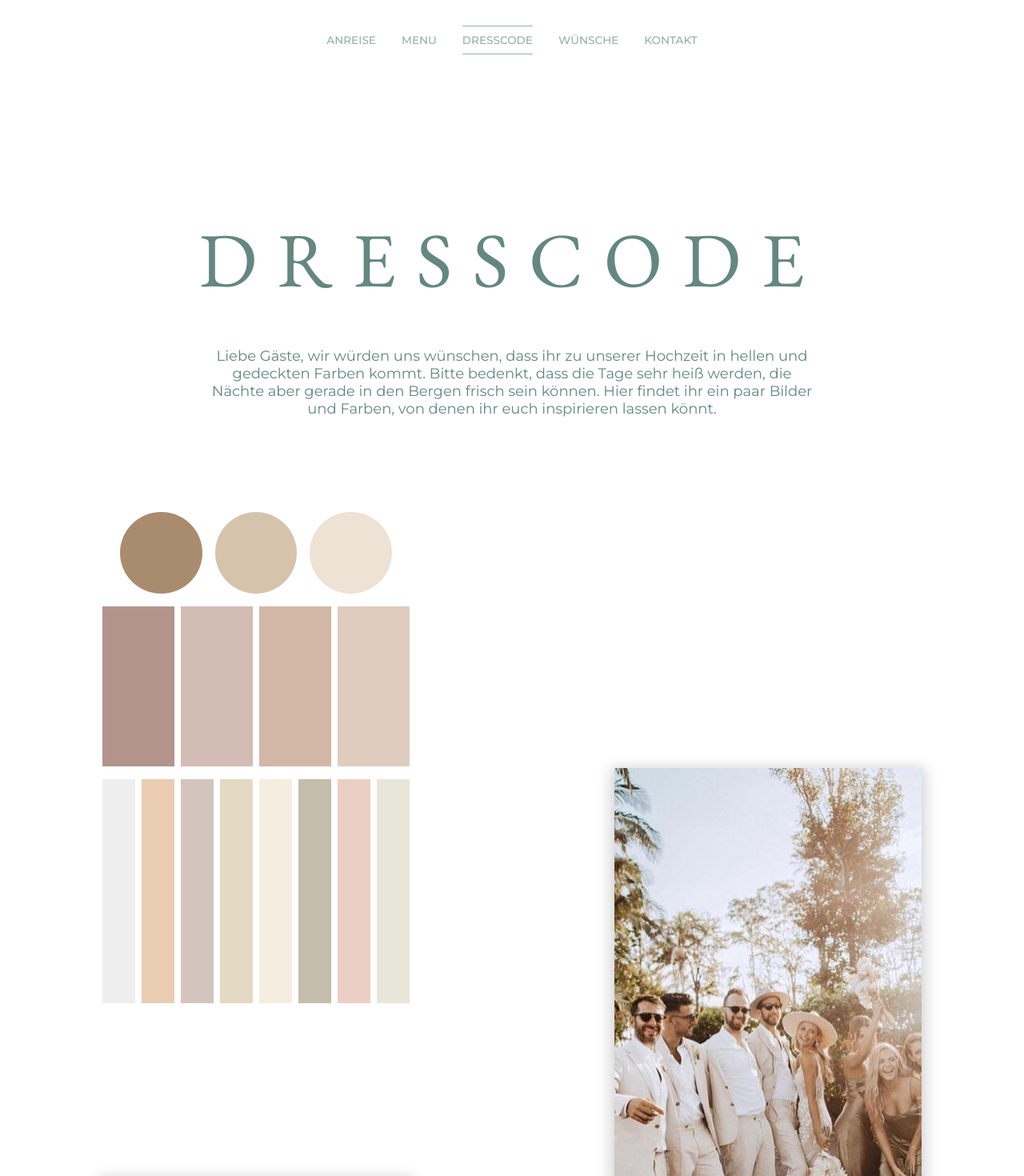
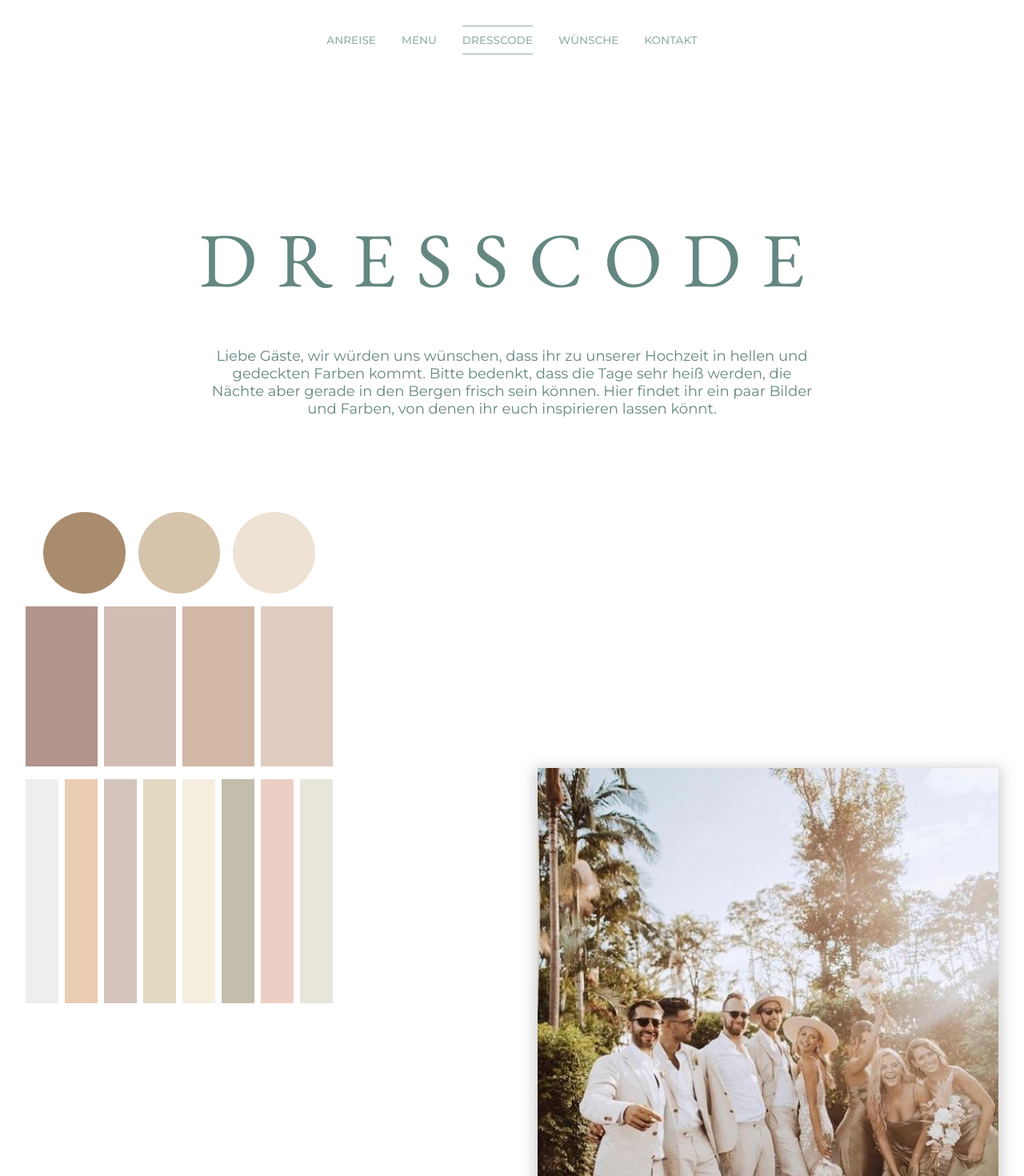
Before and after one commit to lunarcroissant/jelle-und-gabriel, a React (Create React App) app: page /dresscode in a window 1280 px wide. Shown: the top 1470 px of the page at 80% size. Built offline with nearby package versions, Linux system fonts and the light colour scheme.

Commit message:
FIX Optimised grid resizing for tablet and mobile

```diff
--- a/src/components/base/Button/Button.css
+++ b/src/components/base/Button/Button.css
@@ -31,7 +31,6 @@ svg:not(:root) {
 
 .btn-secondary {
   padding: 1rem 5rem;
-  flex: 1;
   border: 2px solid var(--primary-colour);
   font-family: "Montserrat", sans-serif;
   font-size: 1.25rem;
--- a/src/components/base/Button/Button.scss
+++ b/src/components/base/Button/Button.scss
@@ -56,7 +56,6 @@ svg:not(:root) {
 .btn-secondary {
   padding: 1rem 5rem;
   // width: 100%;
-  flex: 1;
   border: 2px solid var(--primary-colour);
   font-family: "Montserrat", sans-serif;
   font-size: 1.25rem;
--- a/src/components/base/Card/Card.css
+++ b/src/components/base/Card/Card.css
@@ -1,5 +1,5 @@
 .card {
-  width: 30vw;
+  width: 100%;
   text-transform: uppercase;
   white-space: nowrap;
   padding-bottom: 100px;
@@ -35,6 +35,8 @@
     min-height: auto;
     max-height: 400px;
   }
+}
+@media screen and (max-width: 768px) {
   .card:nth-child(even) {
     transform: translateY(0vh);
   }
--- a/src/components/base/Card/Card.scss
+++ b/src/components/base/Card/Card.scss
@@ -1,5 +1,5 @@
 .card {
-  width: 30vw;
+  width: 100%;
   // max-width: 500px;
   text-transform: uppercase;
   white-space: nowrap;
@@ -13,6 +13,7 @@
     margin-bottom: 2rem;
     box-shadow: 0 0.25rem 1rem 0.25rem rgba(65, 65, 65, 0.25);
     object-fit: cover;
+    // object-position: 30%;
   }
   &__divider {
     height: 2px;
@@ -42,9 +43,11 @@
       min-height: auto;
       max-height: 400px;
     }
-    &__divider {
-    }
+  }
+}
 
+@media screen and (max-width: 768px) {
+  .card {
     &:nth-child(even) {
       transform: translateY(0vh);
     }
--- a/src/components/base/CardsGrid/CardsGrid.css
+++ b/src/components/base/CardsGrid/CardsGrid.css
@@ -9,7 +9,19 @@
   transform: translateY(10vh);
 }
 
-@media screen and (max-width: 1028px) {
+@media screen and (min-width: 768px) and (max-width: 1400px) {
+  .cardsGrid {
+    display: grid;
+    grid-template-columns: 45vw 45vw;
+    width: 100%;
+    justify-content: space-around;
+    z-index: 10;
+  }
+  .cardsGrid:nth-child(odd) {
+    transform: translateY(10vh);
+  }
+}
+@media screen and (max-width: 768px) {
   .cardsGrid {
     display: grid;
     grid-template-columns: 80vw;
--- a/src/components/base/CardsGrid/CardsGrid.scss
+++ b/src/components/base/CardsGrid/CardsGrid.scss
@@ -11,7 +11,22 @@
   }
 }
 
-@media screen and (max-width: 1028px) {
+@media screen and (min-width: 768px) and (max-width: 1400px) {
+  .cardsGrid {
+    display: grid;
+    grid-template-columns: 45vw 45vw;
+    width: 100%;
+    justify-content: space-around;
+    z-index: 10;
+    // backdrop-filter: blur(1rem);
+
+    &:nth-child(odd) {
+      transform: translateY(10vh);
+    }
+  }
+}
+
+@media screen and (max-width: 768px) {
   .cardsGrid {
     display: grid;
     grid-template-columns: 80vw;
@@ -25,18 +40,3 @@
     }
   }
 }
-
-// @media screen and (max-width: 1028px) {
-//   .cardsGrid {
-//     display: grid;
-//     grid-template-columns: 30vw 30vw;
-//     width: 100%;
-//     justify-content: space-around;
-//     z-index: 10;
-//     // backdrop-filter: blur(1rem);
-
-//     &:nth-child(odd) {
-//       transform: translateY(10vh);
-//     }
-//   }
-// }
--- a/src/pages/Home/Home.json
+++ b/src/pages/Home/Home.json
@@ -49,12 +49,12 @@
     },
     {
       "title": "Palma",
-      "description": "Eine wunderschöne Finca, 13 km (20 min) von Palma entfernt inmitten der Serra de Tramuntana gelegen, 23km (30 min) bis zum Flughafen",
+      "description": null,
       "address": "Palma, Balearic Islands, Spain"
     },
     {
       "title": "Palma de Mallorca Airport",
-      "description": "Eine wunderschöne Finca, 13 km (20 min) von Palma entfernt inmitten der Serra de Tramuntana gelegen, 23km (30 min) bis zum Flughafen",
+      "description": null,
       "address": "Palma de Mallorca Airport, 07611 Palma, Balearic Islands, Spain"
     }
   ],
--- a/src/pages/Home/components/Map/components/MapItemInfo/MapItemInfo.tsx
+++ b/src/pages/Home/components/Map/components/MapItemInfo/MapItemInfo.tsx
@@ -17,8 +17,13 @@ const MapItemInfo = ({ data }: IProps) => {
       </Heading>
       <VerticalSpacing size="lg" />
       <div className="mapItemInfo__divider"></div>
-      <VerticalSpacing size="lg" />
-      <p>{description}</p>
+      {description ? (
+        <>
+          <VerticalSpacing size="lg" />
+          <p>{description}</p>
+        </>
+      ) : null}
+      {/* <p>{description}</p> */}
       <div className="mapItemInfo__contactInfo col justify-center align-center">
         <VerticalSpacing size="lg" />
         <p className="mapItemInfo__text">{address}</p>
```
